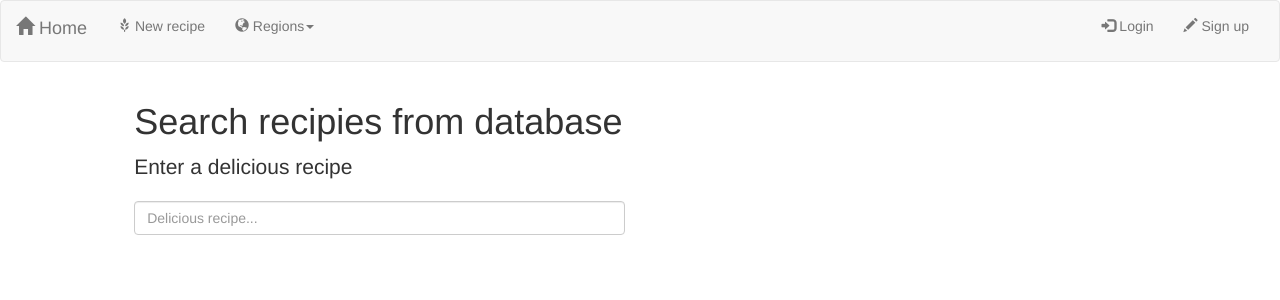
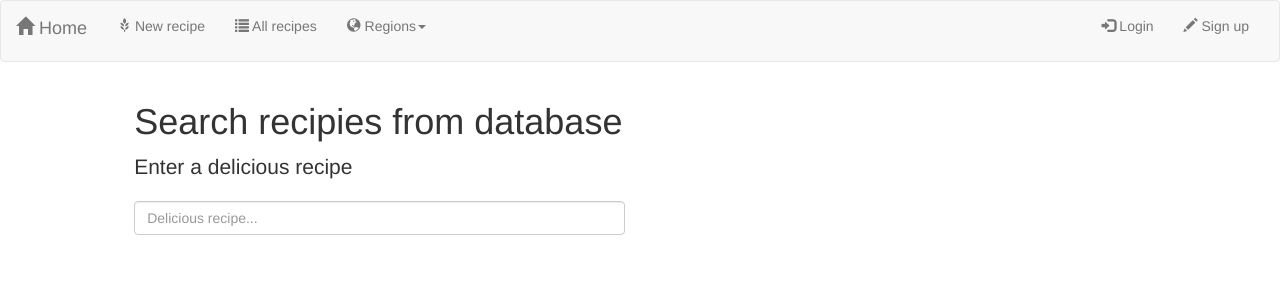
Before and after one commit to DanielAndreasen/TripMeal, a Flask app: page / in a window 1280 px wide. Shown: the top 300 px of the page. Run offline with Flask 2, Linux system fonts and the light colour scheme; parts of the project's set-up code (start-up, migrations or seed data) failed here and were passed over; some libraries are stand-ins or nearby versions.

Commit message:
Add link to all recipes

```diff
--- a/templates/header.html
+++ b/templates/header.html
@@ -16,6 +16,7 @@
       <div class="navbar-header">
         <a class="navbar-brand" href="/"><span class="glyphicon glyphicon-home"></span> Home</a>
         <a class="navbar-text" href="/newrecipe/"><span class="glyphicon glyphicon-grain" aria-hidden="true"></span> New recipe</a>
+        <a class="navbar-text" href="/recipes/"><span class="glyphicon glyphicon-list" aria-hidden="true"></span> All recipes</a>
       </div>
 
       <div class="collapse navbar-collapse">
```
